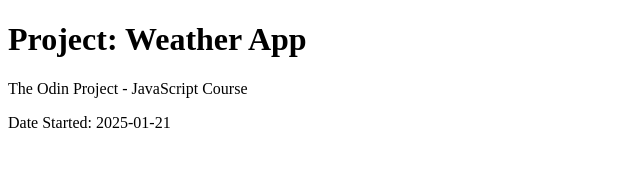
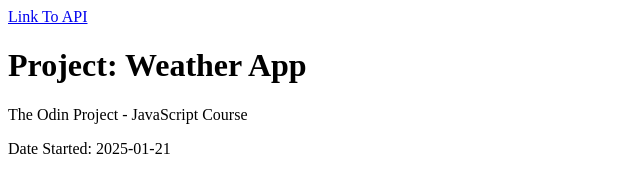
Before and after one commit to Justin-Bento/node-path-javascript-weather-app, a plain HTML site: page index.html in a window 1280 px wide. Shown: the whole page, without its empty margins (0-640 px from the left). Drawn offline with Linux system fonts and the light colour scheme.

Commit message:
Created a header element to link my socials and documents used for this project.

```diff
--- a/index.html
+++ b/index.html
@@ -6,6 +6,9 @@
     <title>Project: Weather App</title>
   </head>
   <body>
+    <header class="">
+      <a href="/#" class="">Link To API</a>
+    </header>
     <main class="">
       <h1 lass="">Project: Weather App</h1>
       <p class="">The Odin Project - JavaScript Course</p>
```
